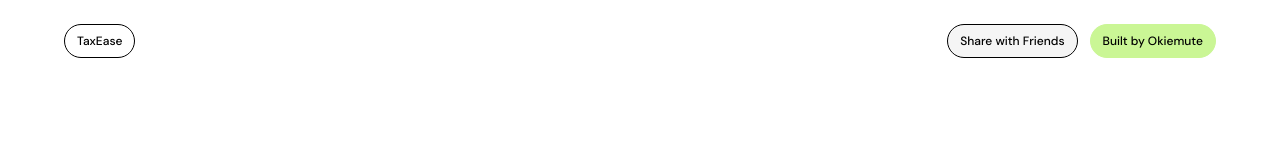
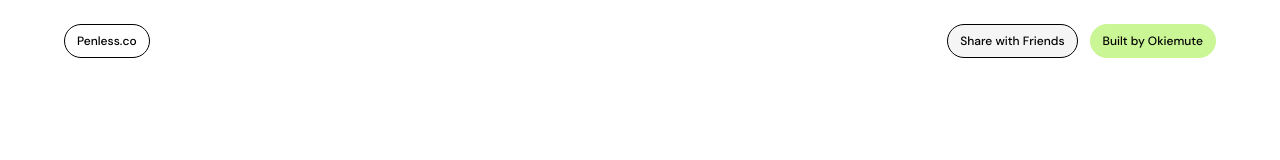
Before and after one commit to egokiemute/taxease, a Next.js app: page / in a window 1280 px wide. Shown: the top 160 px of the page. Built offline with nearby package versions, Linux system fonts and the light colour scheme; a web font is replaced by a local one.

Commit message:
new pushes

```diff
--- a/src/components/Header.tsx
+++ b/src/components/Header.tsx
@@ -7,7 +7,7 @@ const Header = () => {
   const [isOpen, setIsOpen] = useState(false);
 
   // Your website URL
-  const siteUrl = "https://taxease-swart.vercel.app/";
+  const siteUrl = "https://penless.co/";
 
   // WhatsApp share message
   const shareText = encodeURIComponent(
@@ -24,7 +24,7 @@ const Header = () => {
           href="/"
           className="px-3 py-2 border-[1px] rounded-full text-xs font-medium"
         >
-          TaxEase
+          Penless.co
         </Link>
 
         {/* Desktop Nav */}
```
